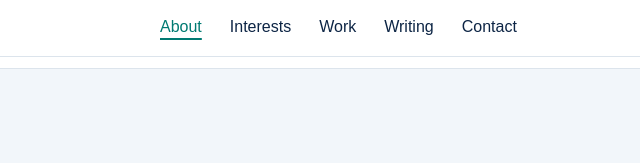
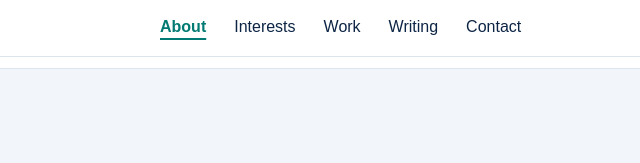
Before and after one commit to elizabethbeever-oss/elizabethbeever-site, a plain HTML site: page index.html in a window 1280 px wide. Both pictures are taken after a click on the link "About me". Shown: the part 1115-1278 px from the top of the page, 0-640 px from the left. Drawn offline with Linux system fonts and the light colour scheme.

Commit message:
Load scrollspy externally and strengthen active navigation highlight

```diff
--- a/index.html
+++ b/index.html
@@ -95,7 +95,7 @@
   nav { display: flex; flex-wrap: wrap; gap: 0.25rem 1.75rem; margin-top: 0.75rem; }
   nav a { text-decoration: none; font-size: 1rem; padding-block: 0.25rem; }
   nav a:hover { color: var(--accent-ink); }
-  nav a[aria-current="location"] { color: var(--accent-ink); text-decoration: underline; text-decoration-thickness: 2px; text-underline-offset: 0.35em; }
+  nav a[aria-current="location"] { color: var(--accent-ink); font-weight: 700; text-decoration: underline; text-decoration-thickness: 2px; text-underline-offset: 0.35em; }
 
   section { border-bottom: 1px solid var(--rule); }
   section.band { background: var(--band); }
@@ -301,34 +301,6 @@
     <p>&copy; 2026 Elizabeth Beever</p>
   </div>
 </footer>
-<script>
-(() => {
-  const header = document.querySelector('header.site');
-  const links = Array.from(header.querySelectorAll('nav a[href^="#"]'));
-  const sections = links.map(link => document.getElementById(link.hash.slice(1)));
-  let pending = false;
-  function update() {
-    pending = false;
-    const offset = Math.max(header.getBoundingClientRect().bottom + 24, parseFloat(getComputedStyle(document.documentElement).scrollPaddingTop) || 0);
-    let active = -1;
-    sections.forEach((section, index) => {
-      if (section && section.getBoundingClientRect().top <= offset + 1) active = index;
-    });
-    if (window.scrollY > 0 && window.scrollY + window.innerHeight >= document.documentElement.scrollHeight - 2) active = links.length - 1;
-    links.forEach((link, index) => {
-      if (index === active) link.setAttribute('aria-current', 'location');
-      else link.removeAttribute('aria-current');
-    });
-  }
-  function schedule() {
-    if (!pending) { pending = true; requestAnimationFrame(update); }
-  }
-  window.addEventListener('scroll', schedule, { passive: true });
-  window.addEventListener('resize', schedule);
-  window.addEventListener('hashchange', schedule);
-  window.addEventListener('pageshow', schedule);
-  update();
-})();
-</script>
+<script src="/scrollspy.js" defer></script>
 </body>
 </html>
```
